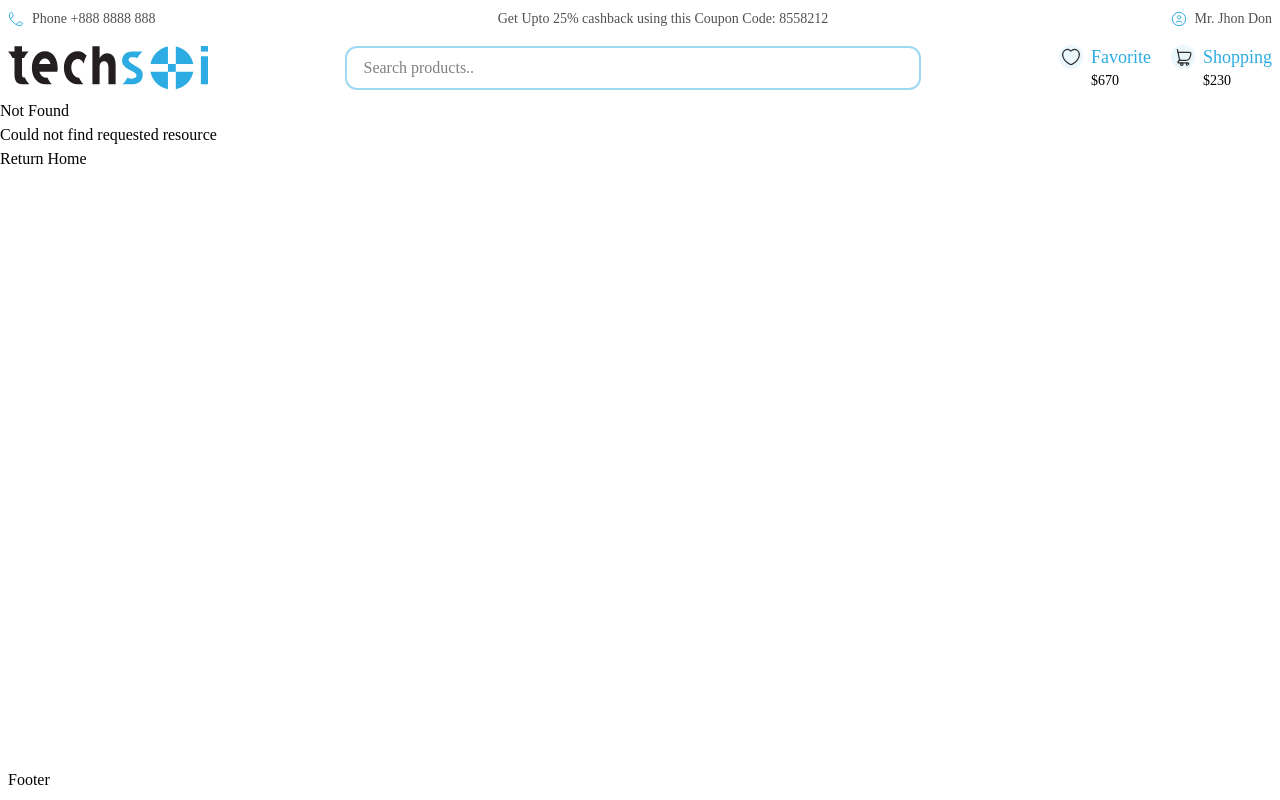
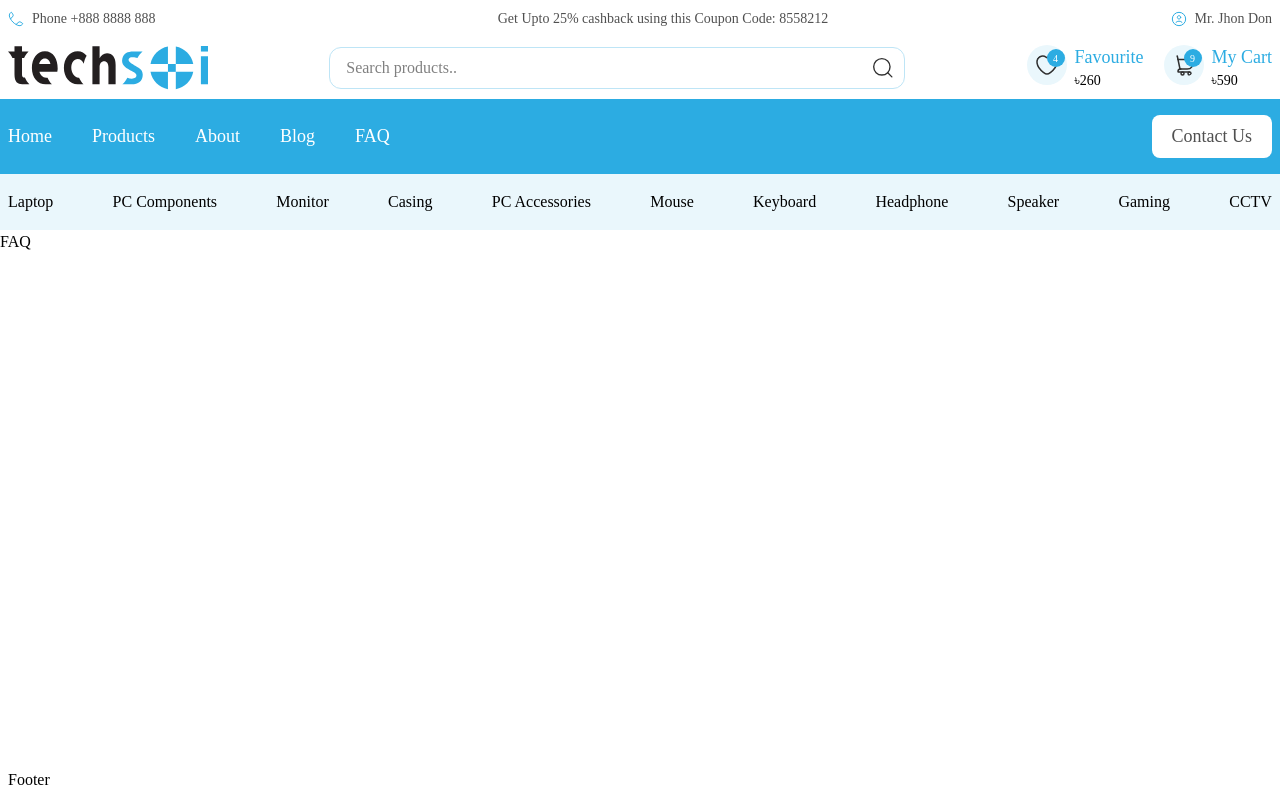
Before and after one commit to KaziMehediHasan1/Techsoi, a Next.js app: page /faq in a window 1280 px wide. Before the commit this address had no page. Built offline with nearby package versions, Linux system fonts and the light colour scheme.

Commit message:
add linbar

```diff
--- /dev/null
+++ b/app/(shop)/about/page.tsx
@@ -0,0 +1,5 @@
+const About = () => {
+  return <div>About</div>;
+};
+
+export default About;
--- /dev/null
+++ b/app/(shop)/blog/page.tsx
@@ -0,0 +1,5 @@
+const Blog = () => {
+  return <div>Blog</div>;
+};
+
+export default Blog;
--- /dev/null
+++ b/app/(shop)/faq/page.tsx
@@ -0,0 +1,5 @@
+const FAQ = () => {
+  return <div>FAQ</div>;
+};
+
+export default FAQ;
--- /dev/null
+++ b/app/(shop)/products/page.tsx
@@ -0,0 +1,5 @@
+const Products = () => {
+  return <div>Products</div>;
+};
+
+export default Products;
--- /dev/null
+++ b/app/components/layouts/FilteringBar.tsx
@@ -0,0 +1,61 @@
+"use client";
+import { useState } from "react";
+import CommonWrapper from "./CommonWrapper";
+
+const Links = [
+  "Laptop",
+  "PC Components",
+  "Monitor",
+  "Casing",
+  "PC Accessories",
+  "Mouse",
+  "Keyboard",
+  "Headphone",
+  "Speaker",
+  "Gaming",
+  "CCTV",
+];
+
+const FilteringBar = () => {
+  const [activeFilter, setActiveFilter] = useState<string | null>(null);
+
+  const handleMouseEnter = (link: string) => {
+    setActiveFilter(link);
+    console.log(link, "hovered");
+  };
+
+  const handleMouseLeave = () => {
+    setActiveFilter(null);
+  };
+
+  return (
+    <div className="bg-primary-50">
+      <CommonWrapper>
+        <section>
+          <div className="flex items-center justify-between gap-2">
+            {Links.map((link) => (
+              <button
+                key={link}
+                onMouseEnter={() => handleMouseEnter(link)}
+                onMouseLeave={handleMouseLeave}
+                className="py-2 rounded hover:text-SuccessActive hover:cursor-pointer"
+              >
+                {link}
+              </button>
+            ))}
+          </div>
+
+          {/* Filter modal */}
+          {activeFilter && (
+            <div className="mt-4 p-4 bg-white shadow rounded">
+              <p>Showing filters for: {activeFilter}</p>
+              {/* You can render dynamic filters here based on activeFilter */}
+            </div>
+          )}
+        </section>
+      </CommonWrapper>
+    </div>
+  );
+};
+
+export default FilteringBar;
--- /dev/null
+++ b/app/components/layouts/LinkBar.tsx
@@ -0,0 +1,56 @@
+import Link from "next/link";
+import CommonWrapper from "./CommonWrapper";
+
+const Links = [
+  {
+    name: "Home",
+    link: "/",
+  },
+  {
+    name: "Products",
+    link: "/products",
+  },
+  {
+    name: "About",
+    link: "/about",
+  },
+  {
+    name: "Blog",
+    link: "/blog",
+  },
+  {
+    name: "FAQ",
+    link: "/faq",
+  },
+];
+
+const LinkBar = () => {
+  return (
+    <div className="bg-primary-500 py-2">
+      <CommonWrapper>
+        <section className="flex items-center justify-between">
+          <div className="flex items-center gap-10 leading-[150%] text-white font-medium">
+            {Links.map((link) => (
+              <Link
+                key={link.name}
+                href={link.link}
+                className="text-[18px] hover:underline"
+              >
+                {link.name}
+              </Link>
+            ))}
+          </div>
+
+          <Link
+            href="contact-us"
+            className="bg-white py-2 px-5 leading-[150%] text-[18px] text-basicDarkOne rounded-lg"
+          >
+            Contact Us
+          </Link>
+        </section>
+      </CommonWrapper>
+    </div>
+  );
+};
+
+export default LinkBar;
--- a/app/components/layouts/Navbar.tsx
+++ b/app/components/layouts/Navbar.tsx
@@ -1,50 +1,79 @@
+"use client";
 import Logo from "@/public/icons/logo.svg";
 import Favourite from "@/public/icons/favourite.svg";
 import Shopping from "@/public/icons/shopping-cart.svg";
-
+import SearchIcon from "@/public/icons/search.svg";
 import CommonWrapper from "./CommonWrapper";
 import Image from "next/image";
-import { CiSearch } from "react-icons/ci";
 import Link from "next/link";
+import { useMemo } from "react";
+import { Debounce } from "@/app/lib/utils/Debounce";
 
 const Navbar = () => {
+  const debouncedSearch = useMemo(
+    () =>
+      Debounce((text: string) => {
+        console.log("Searching for:", text);
+      }, 2000),
+    []
+  );
   return (
     <CommonWrapper>
-      <section className="flex items-center justify-between ">
+      <section className="flex items-center justify-between">
         <Link href="/">
-          <Image src={Logo} alt="My Icon" className="w-[100px] md:w-[200px]" />
+          <Image src={Logo} alt="My Icon" className="w-[120px] md:w-[200px]" />
         </Link>
 
         <div className="relative hidden lg:block w-full max-w-xl">
           <input
+            onChange={(e) => {
+              debouncedSearch(e.target.value);
+            }}
             type="search"
             placeholder="Search products.."
-            className="placeholder:text-basicDark border-primary-200 border-2 py-2 rounded-xl focus:outline-none px-4 w-full"
+            className="placeholder:text-basicDark text-basicDark border-primary-100 border py-2 rounded-xl focus:outline-none px-4 w-full my-input"
           />
+          <button type="submit" className="absolute inset-y-0 right-0 pr-3">
+            <Image src={SearchIcon} alt="Favourite" width={20} height={20} />
+          </button>
         </div>
 
         <div className="flex items-center gap-5">
           <section className="flex gap-2">
+            <div className="relative w-10 h-10">
               <Image
                 src={Favourite}
                 alt="Favourite"
-              className="w-6 h-6 bg-primary-50 p-0.5 rounded-full"
+                className="w-full h-full bg-primary-50 p-2 rounded-full"
               />
+              <span className="absolute inset-y-1 right-0.5 flex items-center justify-center w-4.5 h-4.5 text-[10px] leading-[150%] text-white bg-primary-500 rounded-full">
+                4
+              </span>
+            </div>
             <div className="hidden md:block">
-              <p className="text-sm md:text-[18px] text-primary-500">Favorite</p>
-              <p className="text-xs md:text-sm">$670</p>
+              <p className="text-sm md:text-[18px] text-primary-500 font-medium">
+                Favourite
+              </p>
+              <p className="text-xs md:text-sm">৳260</p>
             </div>
           </section>
 
           <section className="flex gap-2">
+            <div className="relative w-10 h-10">
               <Image
                 src={Shopping}
                 alt="Shopping"
-              className="w-6 h-6 bg-primary-50 p-0.5 rounded-full"
+                className="w-full h-full bg-primary-50 p-2 rounded-full"
               />
+              <span className="absolute inset-y-1 right-0.5 flex items-center justify-center w-4.5 h-4.5 text-[10px] leading-[150%] text-white bg-primary-500 rounded-full">
+                9
+              </span>
+            </div>
             <div className="hidden md:block">
-              <p className="text-sm md:text-[18px] text-primary-500">Shopping</p>
-              <p className="text-xs md:text-sm">$230</p>
+              <p className="text-sm md:text-[18px] text-primary-500 font-medium">
+                My Cart
+              </p>
+              <p className="text-xs md:text-sm">৳590</p>
             </div>
           </section>
         </div>
--- a/app/globals.css
+++ b/app/globals.css
@@ -1,4 +1,13 @@
 @import "tailwindcss";
+
+body{
+  padding: 0px;
+  margin: 0px;
+}
+.my-input::-webkit-search-cancel-button {
+  display: none;
+  -webkit-appearance: none;
+}
 
 :root {
   --background: #ffffff;
--- a/app/layout.tsx
+++ b/app/layout.tsx
@@ -4,6 +4,8 @@ import "./globals.css";
 import Navbar from "./components/layouts/Navbar";
 import Footer from "./components/layouts/Footer";
 import MiniNavbar from "./components/layouts/MiniNavbar";
+import LinkBar from "./components/layouts/LinkBar";
+import FilteringBar from "./components/layouts/FilteringBar";
 
 const dmSans = DM_Sans({
   subsets: ["latin"],
@@ -29,8 +31,10 @@ export default function RootLayout({
       <body
         className={`${dmSans.variable} antialiased min-h-svh flex flex-col`}
       >
-        <MiniNavbar/>
+        <MiniNavbar />
         <Navbar />
+        <LinkBar />
+        <FilteringBar />
         <main className="flex-1">{children}</main>
         <Footer />
       </body>
--- /dev/null
+++ b/app/lib/utils/Debounce.ts
@@ -0,0 +1,11 @@
+export const Debounce = <T extends (...args: string[]) => void>(
+  func: T,
+  delay: number
+): ((...args: Parameters<T>) => void) => {
+  let timer: ReturnType<typeof setTimeout> | undefined;
+
+  return (...args: Parameters<T>): void => {
+    if (timer) clearTimeout(timer);
+    timer = setTimeout(() => func(...args), delay);
+  };
+};
```
Lines whose indentation alone changed are shown as unchanged.
